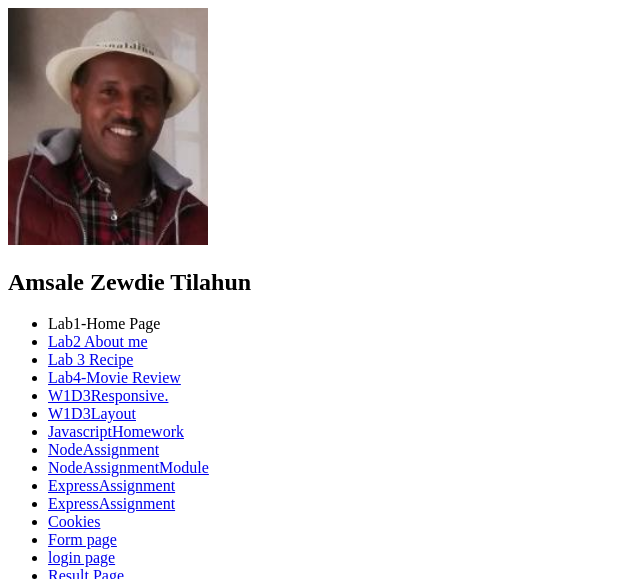
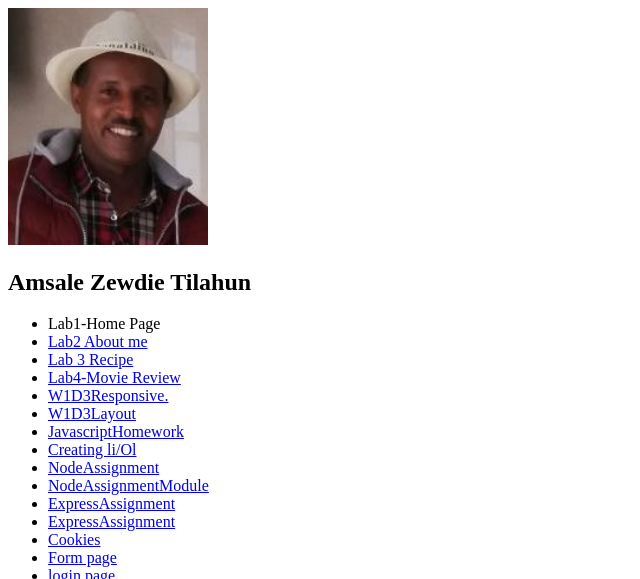
Before and after one commit to AmsaleZ/AmsaleZ.github.io, a website: page HomePage.html in a window 1280 px wide. Shown: the top 579 px of the page, without its empty margins (0-640 px from the left). Drawn offline with Linux system fonts and the light colour scheme.

Commit message:
updating

```diff
--- a/HomePage.html
+++ b/HomePage.html
@@ -23,6 +23,7 @@
                 <li><a href="W1D4Resposive.html">W1D3Responsive.</a></li>
                 <li><a href="/W1D3Layout/Layout.html">W1D3Layout</a></li>
                 <li><a href="JavaScript.html">JavascriptHomework</a></li>
+                <li><a href="Exersice.html">Creating li/Ol</a></li>
                 <li><a href="NodeAssig.js">NodeAssignment</a></li>
                 <li><a href="Nodemodule.js">NodeAssignmentModule</a></li>
                 <li><a href="expressAssign.js">ExpressAssignment</a></li>
```
Also changed, not shown: index.html (+1 -0 lines).
